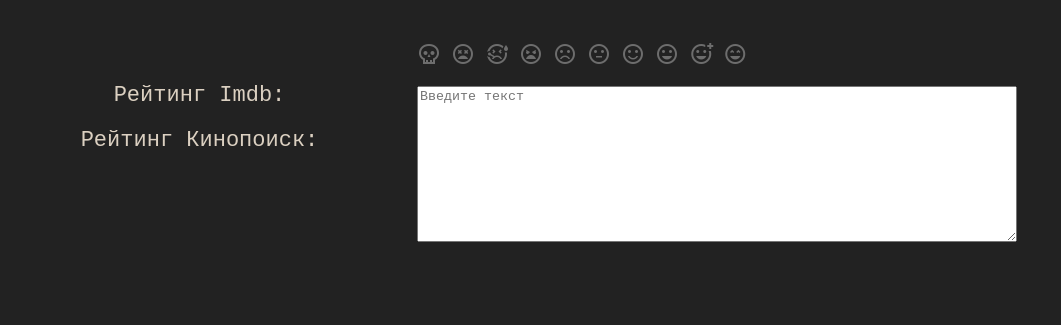
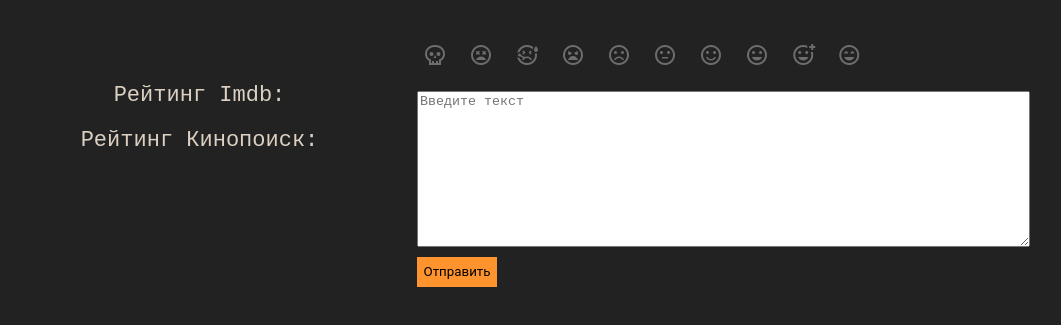
Before and after one commit to hellbruh/kinopoisk, a plain HTML site: page page.html in a window 1280 px wide. Shown: the part 447-772 px from the top of the page, without its empty margins (18-1079 px from the left). Drawn offline with nearby package versions, Linux system fonts and the light colour scheme; no server answers; a web font is replaced by a local one.

Commit message:
поворкали в академи 18

```diff
--- a/FilmPage.js
+++ b/FilmPage.js
@@ -8,9 +8,13 @@ let filmGenresId = document.querySelector('#filmGenres')
 let filmLengthId = document.querySelector('#filmLength')
 let filmRatingId1 = document.querySelector('#filmRating1')
 let filmRatingId2 = document.querySelector('#filmRating2')
-let commentText = document.querySelector('#commentText')
+let commentTextId = document.querySelector('#commentText')
+let commentsId = document.querySelector('.otherComments')
 
-let commentTextId = document.querySelector('#commentText')
+//заранее очистили поле для комма после обновления стр
+commentTextId.value = ''
+
+
 // получаем айдишник фильма из query parameter
 let filmID = window.location.href
 filmID = filmID.split('=')
@@ -39,12 +43,7 @@ async function getFilm(filmId){
     }
 }
 getFilm(filmID)
-
-    //todo: добавить больше информации.
-    //Давай название на русском/на английском
-    //Рейтинг кинопоиска
-    //Год выпуска, продолжительность фильма,
-    // слоган, страна выпуска, жанр
+getComments(filmID)
 
 function showFilm(film){
     let filmName = film.nameRu || film.nameOriginal
@@ -116,3 +115,75 @@ function showFilm(film){
     }
     filmGenresId.innerHTML += genres
 }
+
+let comments = []
+
+async function getComments(filmId){
+    url=`http://192.168.1.21:5000/comments/show/${filmId}`
+    try{
+        let response =await axios.get (url)
+        console.log(response)
+        comments = response.data.message
+        showComments()
+    }
+    catch(error){
+        console.error(error)
+    }
+}
+
+let rating = []
+function leaveRating(n){
+    rating.push(n)
+    for (let i=1; i<11;i++){
+        let st = document.getElementById(`rating-${i}`)
+        st.style.color = 'rgb(109, 109, 109)'
+    }
+    let s = document.getElementById(`rating-${n}`)
+    console.log(n)
+    s.style.color = 'white'
+    console.log(rating)
+}
+
+async function postComment(){
+    let commentText = commentTextId.value
+    let commentRating = rating[rating.length-1]
+    let comment = {
+        filmId: filmID,
+        filmRating:commentRating,
+        commentText:commentText,
+        userId:467
+    }
+    console.log('sent')
+    console.log(comment)
+    commentTextId.value = ''
+
+    // postim comment
+    url = `http://192.168.1.21:5000/comments/add`
+    try{
+        let response = await axios.post (url,comment)
+        console.log(response.data)
+        comments.push(response.data.message)
+    }
+    catch(error){
+        console.error(error)
+    }
+
+    showComments()
+
+}
+
+function showComments(){
+    if (comments.length ==0){
+        commentsId.innerHTML = `There're no comments yet`
+    }
+    else{
+        commentsId.innerHTML=``
+        for (let com of comments){
+            t = `
+            <div>${com.fio}</div>
+            <div>${com.filmRating}</div>
+            <div>${com.commentText}</div>`
+            commentsId.innerHTML+=t
+        }
+    }
+}
--- /dev/null
+++ b/loginstyle.css
@@ -0,0 +1,18 @@
+body{
+    height:100vh;
+    margin:0px;
+    background-color:rgb(34, 34, 34);
+    display:flex;
+    flex-direction:column;
+    justify-content: center;
+    align-items: center;
+}
+.log{
+    display:flex;
+    height:400px;
+    width:500px;
+    background-color: white;
+    border-radius: 10%;
+    align-items:center;
+    justify-content:center;
+}
--- a/page.html
+++ b/page.html
@@ -80,48 +80,50 @@
                 </div>
             </div>
             <div class="comments">
-                <div class="otherComments">
-
-                </div>
                 <div class="comment">
                     <h2> Комментарии </h2>
                     <div class="stars">
-                        <span class="material-symbols-outlined" id="rating-1">
+                        <button onclick="leaveRating(1)"><span class="material-symbols-outlined" id="rating-1">
                             skull
-                        </span>
-                        <span class="material-symbols-outlined" id="rating-2">
+                        </span></button>
+                        <button onclick="leaveRating(2)"><span class="material-symbols-outlined" id="rating-2">
                             sentiment_very_dissatisfied
-                        </span>
-                        <span class="material-symbols-outlined" id="rating-3">
+                        </span></button>
+                        <button onclick="leaveRating(3)"><span class="material-symbols-outlined" id="rating-3">
                             sick
-                        </span>
-                        <span class="material-symbols-outlined" id="rating-4">
+                        </span></button>
+                        <button onclick="leaveRating(4)"><span class="material-symbols-outlined" id="rating-4">
                             sentiment_extremely_dissatisfied
-                        </span>
-                        <span class="material-symbols-outlined" id="rating-5">
+                        </span></button>
+                        <button onclick="leaveRating(5)"><span class="material-symbols-outlined" id="rating-5">
                             sentiment_dissatisfied
-                        </span>
-                        <span class="material-symbols-outlined" id="rating-6">
+                        </span></button>
+                        <button onclick="leaveRating(6)"><span class="material-symbols-outlined" id="rating-6">
                             sentiment_neutral
-                        </span>
-                        <span class="material-symbols-outlined" id="rating-7">
+                        </span></button>
+                        <button onclick="leaveRating(7)"><span class="material-symbols-outlined" id="rating-7">
                             sentiment_satisfied
-                        </span>
-                        <span class="material-symbols-outlined" id="rating-8">
+                        </span></button>
+                        <button onclick="leaveRating(8)"><span class="material-symbols-outlined" id="rating-8">
                             mood
-                        </span>
-                        <span class="material-symbols-outlined" id="rating-9">
+                        </span></button>
+                        <button onclick="leaveRating(9)"><span class="material-symbols-outlined" id="rating-9">
                             add_reaction
-                        </span>
-                        <span class="material-symbols-outlined" id="rating-10">
+                        </span></button>
+                        <button onclick="leaveRating(10)"><span class="material-symbols-outlined" id="rating-10">
                             sentiment_very_satisfied
-                        </span>
+                        </span></button>
                     </div>
                     <textarea name="" id="commentText" cols="50" rows="10" placeholder="Введите текст"></textarea>
+                    <button onclick="postComment()" id="postComm">Отправить</button>
+                </div>
+                <div class="otherComments">
+
                 </div>
             </div>
         </div>
     </div>
+    <script src="https://unpkg.com/axios/dist/axios.min.js"></script>
     <script src="FilmPage.js"></script>
 </body>
 </html>
--- a/pagestyle.css
+++ b/pagestyle.css
@@ -127,3 +127,31 @@ button{
     border:none;
     cursor: pointer;
 }
+#postComm{
+    display:flex;
+    height:30px;
+    width:80px;
+    text-align:center;
+    justify-content:center;
+    align-items:center;
+    background-color: rgb(255, 147, 46);
+    font-size: 18;
+    font-family: 'Roboto', sans-serif;
+    margin-top:10px;
+}
+.stars button{
+    background-color:initial;
+    color:rgb(109, 109, 109)
+}
+.stars button:checked{
+    color:white;
+}
+
+.comment{
+    display:flex;
+    flex-direction: column;
+    justify-content: flex-start;
+    width:70%;
+    height:fit-content;
+
+}
```
Also changed, not shown: login.html (added, +16 -0 lines).
